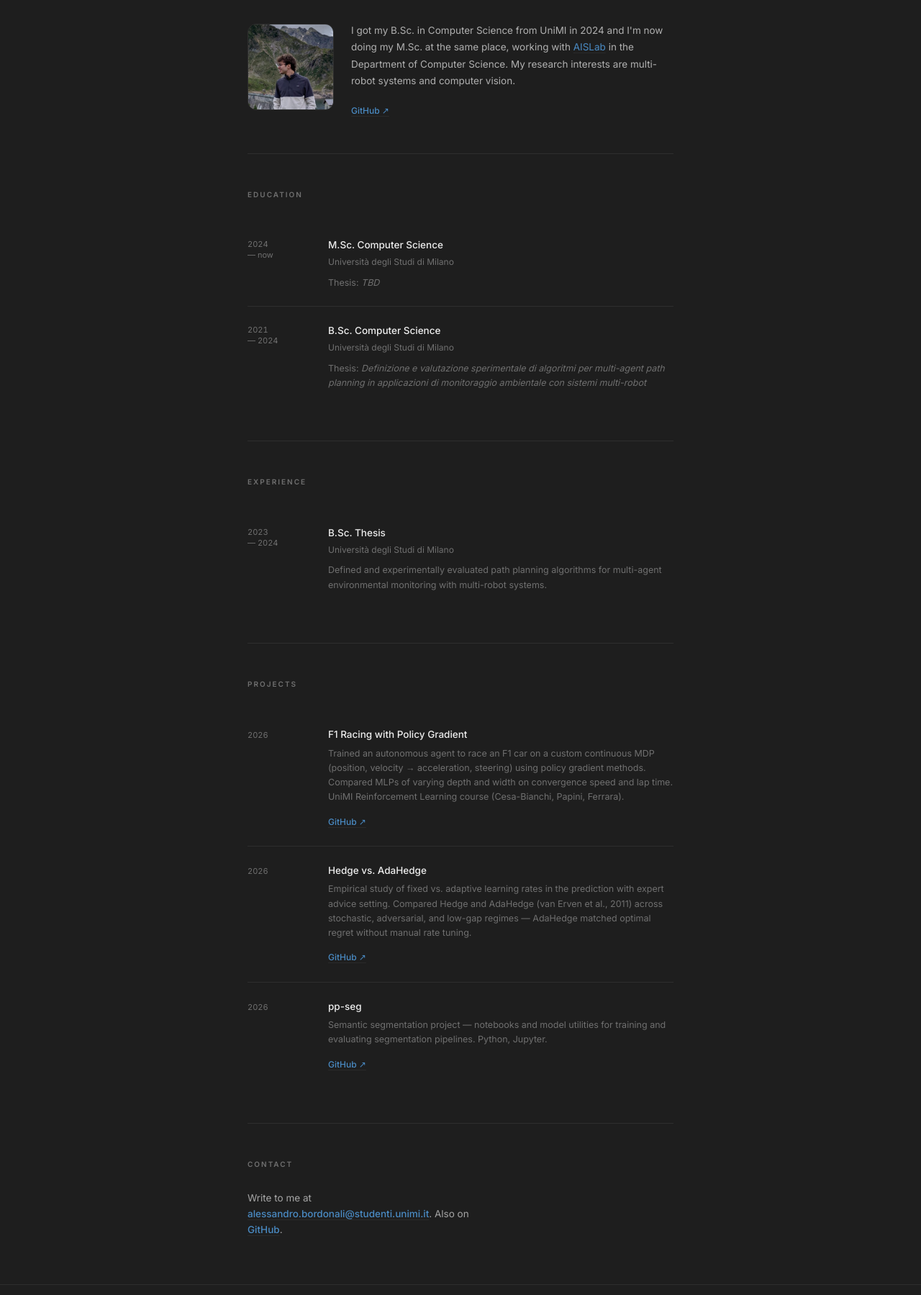
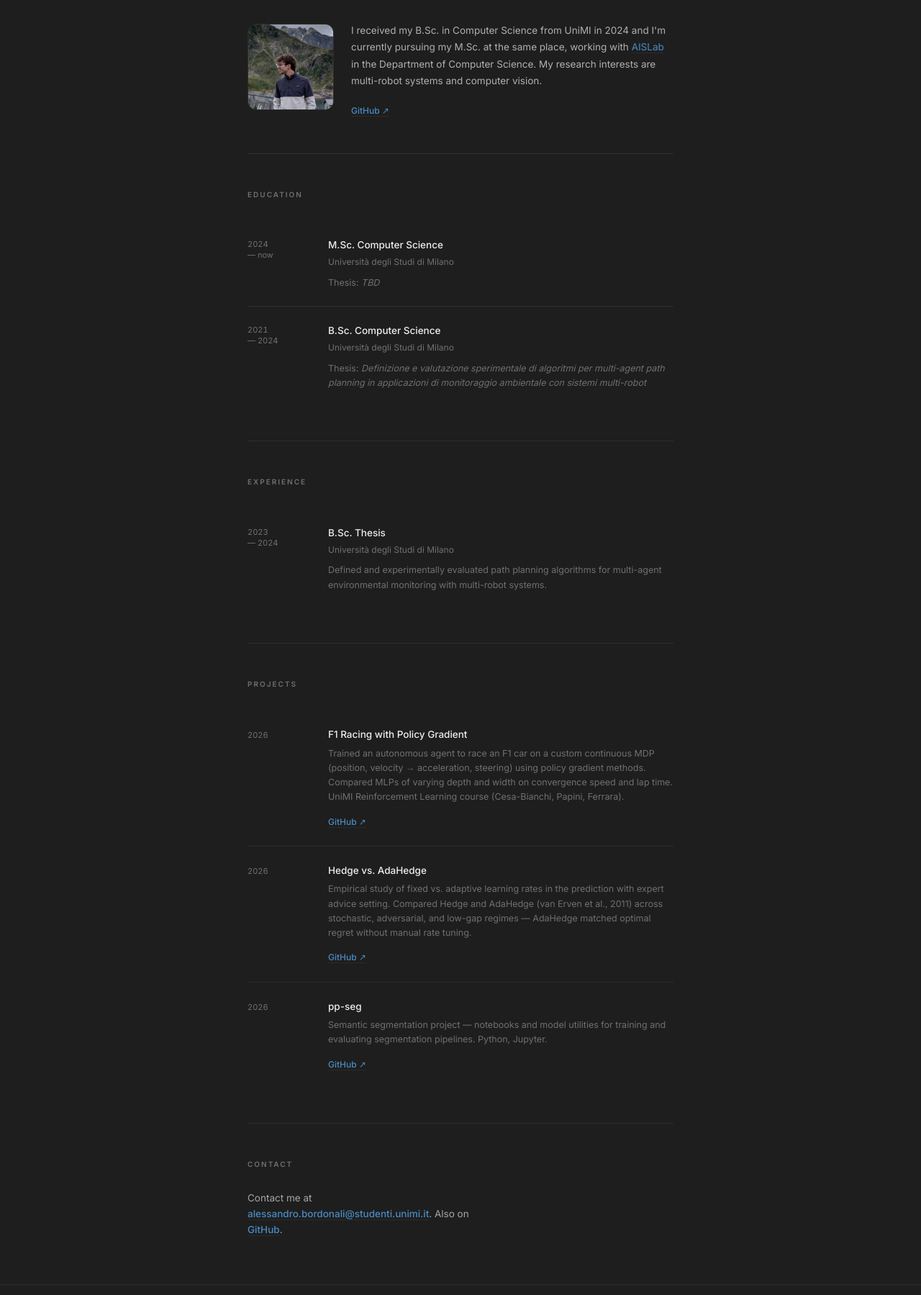
Before and after one commit to alek4/alek4.github.io, a plain HTML site: page index.html in a window 1280 px wide. Shown: the part 261-2060 px from the top of the page at 72% size. Drawn offline with nearby package versions, Linux system fonts and the light colour scheme.

Commit message:
small changes

```diff
--- a/index.html
+++ b/index.html
@@ -144,7 +144,7 @@
 
         <div>
           <p class="text-fg/70 max-w-[440px] mb-5">
-            I got my B.Sc. in Computer Science from UniMI in 2024 and I'm now doing
+            I received my B.Sc. in Computer Science from UniMI in 2024 and I'm currently pursuing
             my M.Sc. at the same place, working with
             <a href="https://aislab.di.unimi.it" class="lnk">AISLab</a>
             in the Department of Computer Science.
@@ -275,7 +275,7 @@
     <section id="contact" class="py-12">
       <span class="eyebrow">Contact</span>
       <p class="text-fg/65 max-w-xs leading-relaxed">
-        Write to me at
+        Contact me at
         <a href="mailto:alessandro.bordonali@studenti.unimi.it" class="lnk font-medium">alessandro.bordonali@studenti.unimi.it</a>.
         Also on <a href="https://github.com/alek4" class="lnk font-medium">GitHub</a>.
       </p>
```
